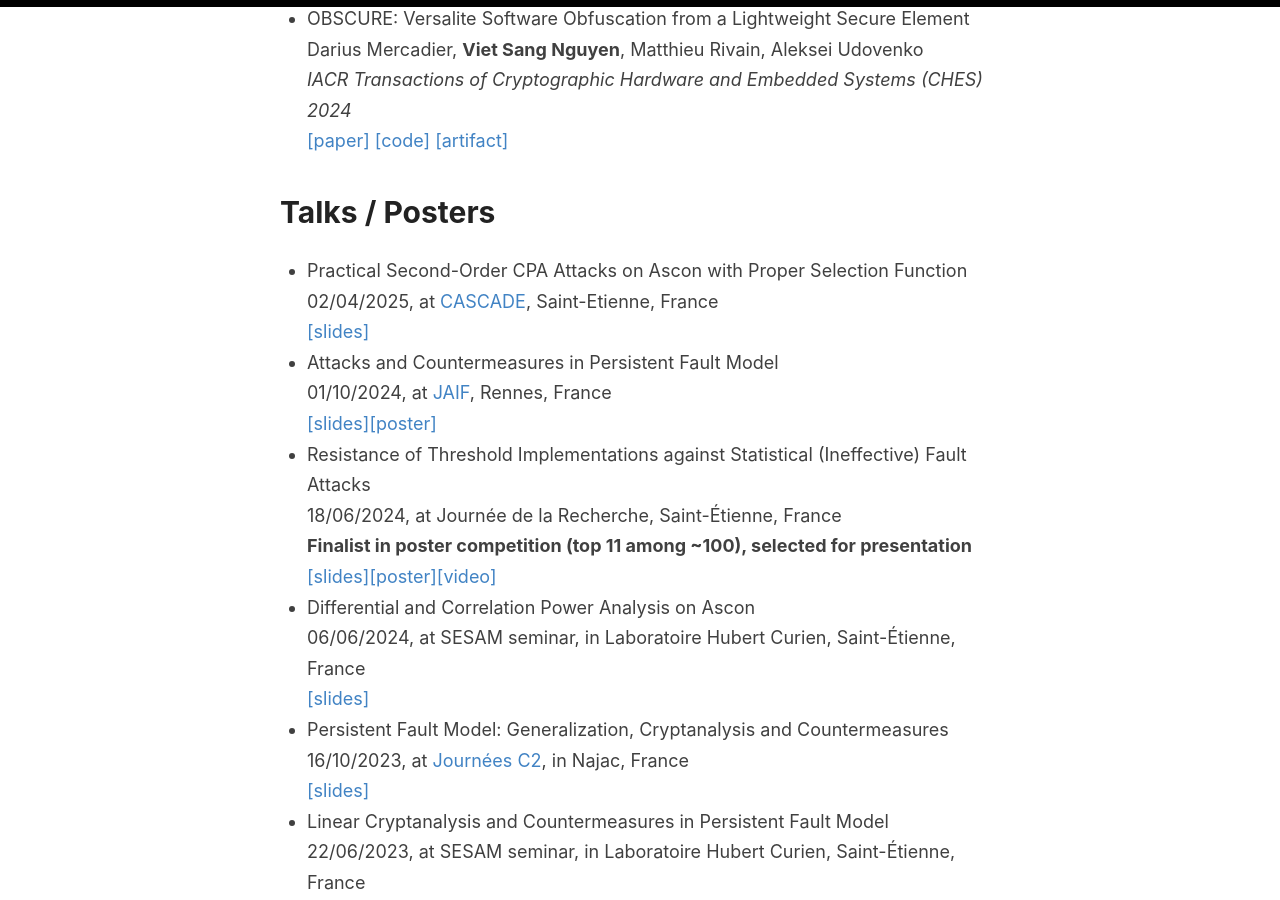
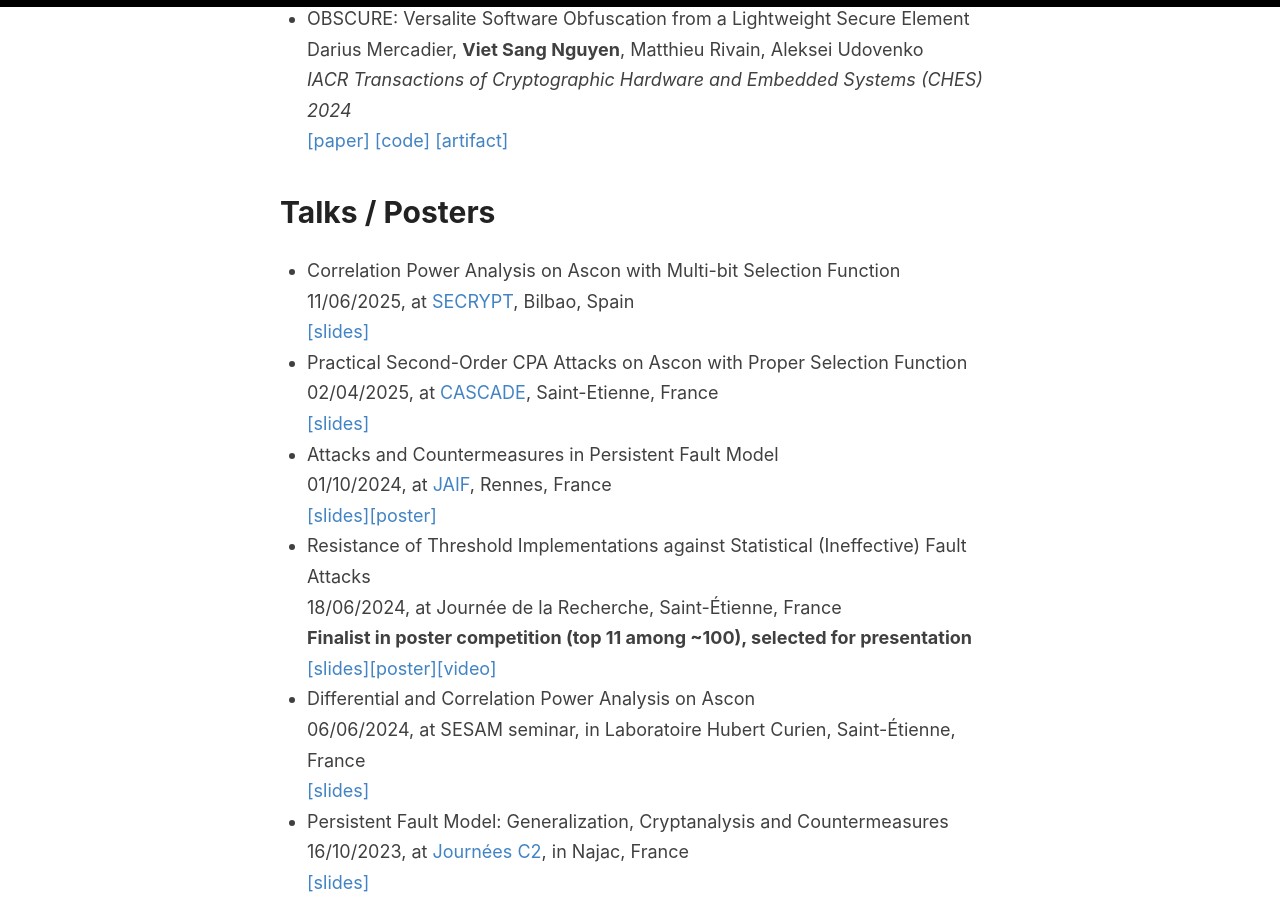
Before and after one commit to nvietsang/nvietsang.github.io, a Jekyll site: the page built from index.html, in a window 1280 px wide and 900 px high, scrolled down 949 px. Built offline with Jekyll 4.4.1, drawn with Linux system fonts in a browser that asks for light colours; the list of posts is cut into pages by our own code.

Commit message:
add talk

```diff
--- a/index.html
+++ b/index.html
@@ -76,6 +76,10 @@ layout: default
     <!-- TALKS -->
     <h1>Talks / Posters</h1>
       <ul>
+        <li>Correlation Power Analysis on Ascon with Multi-bit Selection Function
+            <br> 11/06/2025, at <a href="https://secrypt.scitevents.org/?y=2025">SECRYPT</a>, Bilbao, Spain
+            <br> <a href="">[slides]</a>
+        </li>
         <li>Practical Second-Order CPA Attacks on Ascon with Proper Selection Function
             <br> 02/04/2025, at <a href="https://cascade-conference.org">CASCADE</a>, Saint-Etienne, France
             <br> <a href="/assets/docs/slides_2025-04-02_cascade.pdf">[slides]</a>
```
